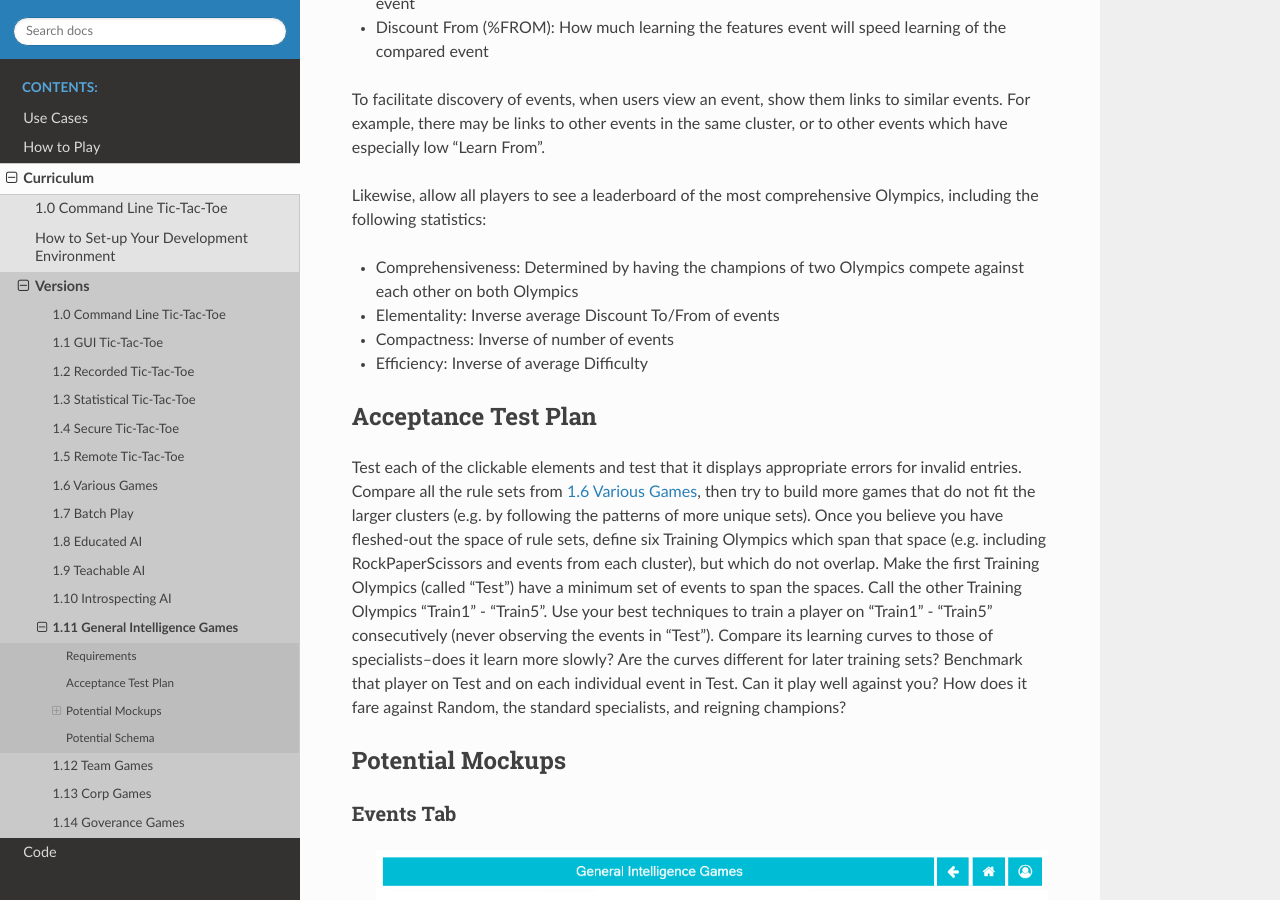
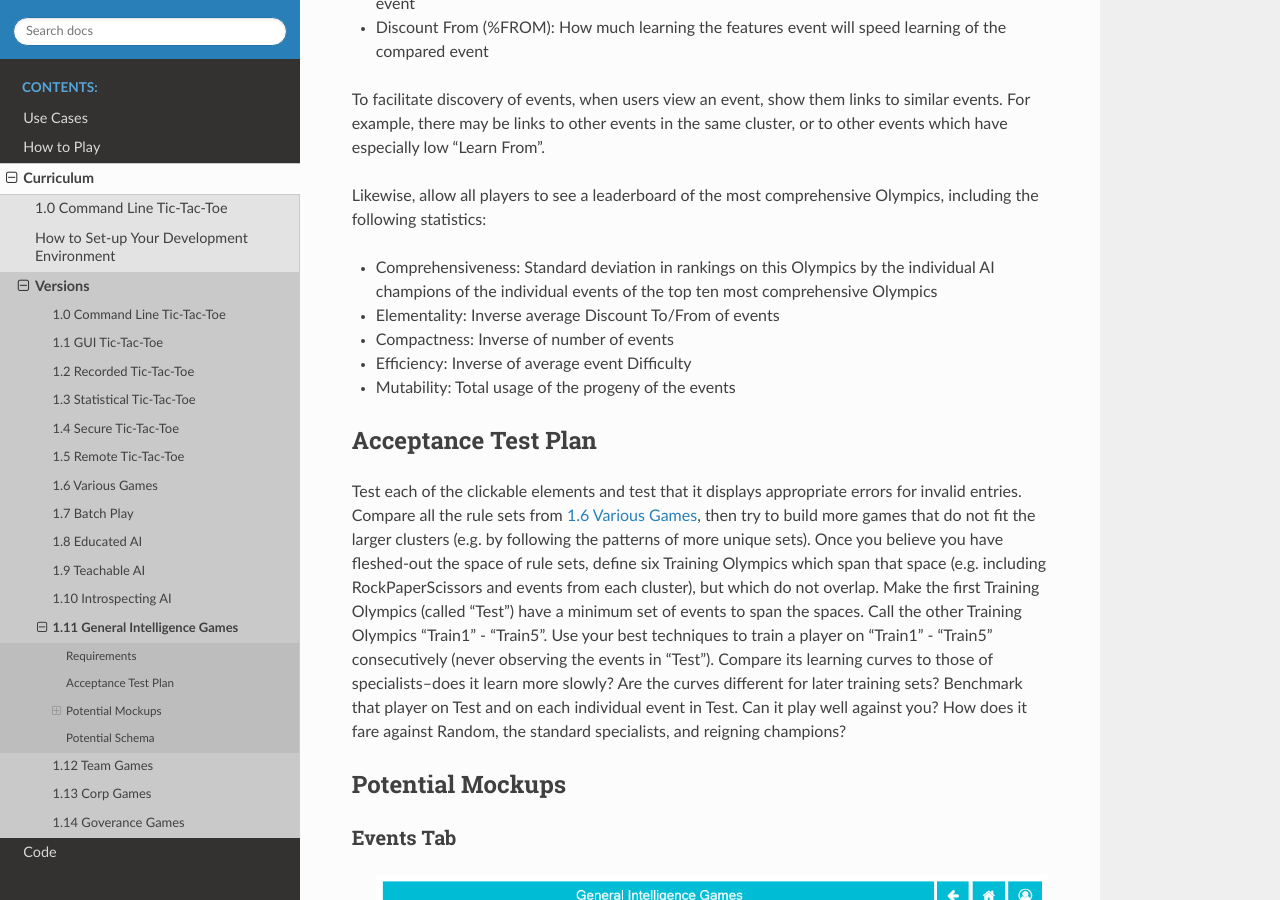
Before and after one commit to ChrisSantosLang/redscience, a Sphinx documentation site: the page built from docs/source/releases/generalintelligence.rst, in a window 1280 px wide and 900 px high, scrolled down 800 px. Built offline with Sphinx 7.4.7 and the Read the Docs theme 2.0.0, drawn with Linux system fonts in a browser that asks for light colours.

Commit message:
Update generalintelligence.rst

```diff
--- a/docs/source/releases/generalintelligence.rst
+++ b/docs/source/releases/generalintelligence.rst
@@ -52,11 +52,13 @@ especially low "Learn From".
 Likewise, allow all players to see a leaderboard of the most
 comprehensive Olympics, including the following statistics:
 
-* Comprehensiveness: Determined by having the champions of two
-  Olympics compete against each other on both Olympics
+* Comprehensiveness: Standard deviation in rankings on this Olympics
+  by the individual AI champions of the individual events of the
+  top ten most comprehensive Olympics
 * Elementality: Inverse average Discount To/From of events
 * Compactness: Inverse of number of events
-* Efficiency: Inverse of average Difficulty
+* Efficiency: Inverse of average event Difficulty
+* Mutability: Total usage of the progeny of the events
 
 
 Acceptance Test Plan
```
